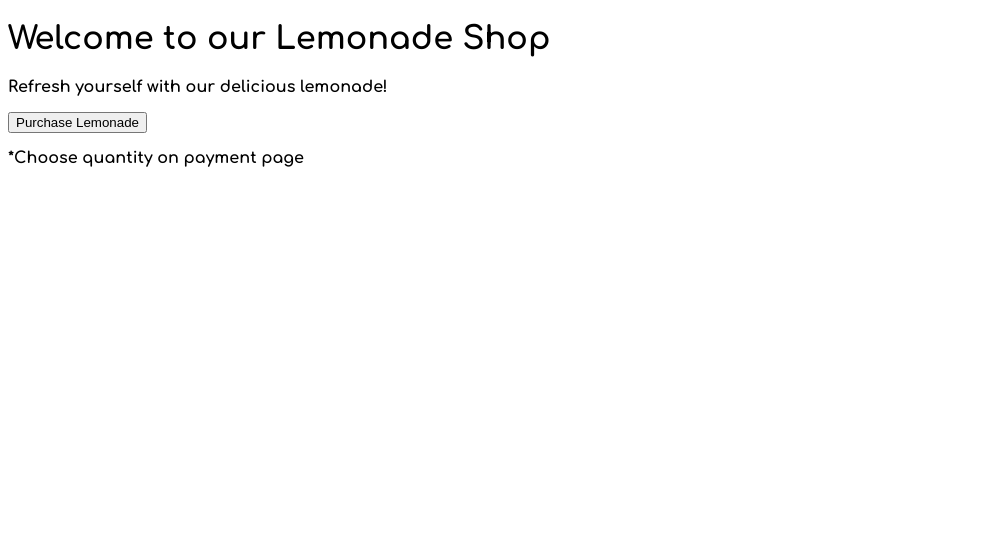
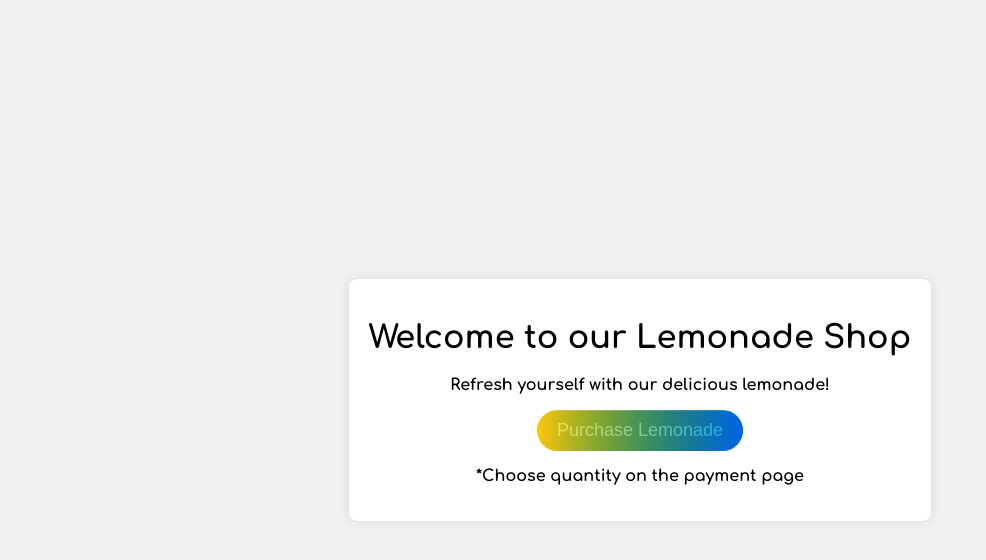
Before and after one commit to html-css-js23/lapay, a plain HTML site: page index.html in a window 1280 px wide. Shown: the whole page, without its empty margins (0-986 px from the left). Drawn offline with Linux system fonts and the light colour scheme.

Commit message:
Update index.html

```diff
--- a/index.html
+++ b/index.html
@@ -11,6 +11,46 @@
     <style>
         body {
             font-family: 'Comfortaa', sans-serif;
+            margin: 0;
+            padding: 0;
+            display: flex;
+            justify-content: center;
+            align-items: center;
+            height: 100vh;
+            background-color: #f0f0f0; /* Optional background color */
+        }
+
+        div {
+            text-align: center;
+            padding: 20px;
+            background-color: #ffffff; /* Optional background color */
+            border-radius: 8px; /* Optional border-radius for a container look */
+            box-shadow: 0 0 10px rgba(0, 0, 0, 0.1); /* Optional box shadow for a subtle lift */
+        }
+
+        button {
+            padding: 10px 20px;
+            font-size: 18px;
+            cursor: pointer;
+            border: none;
+            border-radius: 25px; /* Adjust the value for more or less rounding */
+            background: linear-gradient(to right, #fdd835, #2196F3); /* Yellow to blue gradient */
+            color: #fff;
+            outline: none;
+            position: relative;
+            overflow: hidden;
+        }
+
+        button:before {
+            content: '';
+            position: absolute;
+            top: 0;
+            left: 0;
+            width: 100%;
+            height: 100%;
+            background: linear-gradient(to right, #ffeb3b, #03a9f4); /* Additional yellow to blue gradient */
+            mix-blend-mode: multiply;
+            clip-path: polygon(0 0, 100% 0, 100% 100%, 0% 100%);
         }
     </style>
 </head>
@@ -21,7 +61,7 @@
     <p>Refresh yourself with our delicious lemonade!</p>
 
     <button onclick="redirectToPayment()">Purchase Lemonade</button>
-    <p>*Choose quantity on payment page</p>
+    <p>*Choose quantity on the payment page</p>
 </div>
 
 <script>
```
